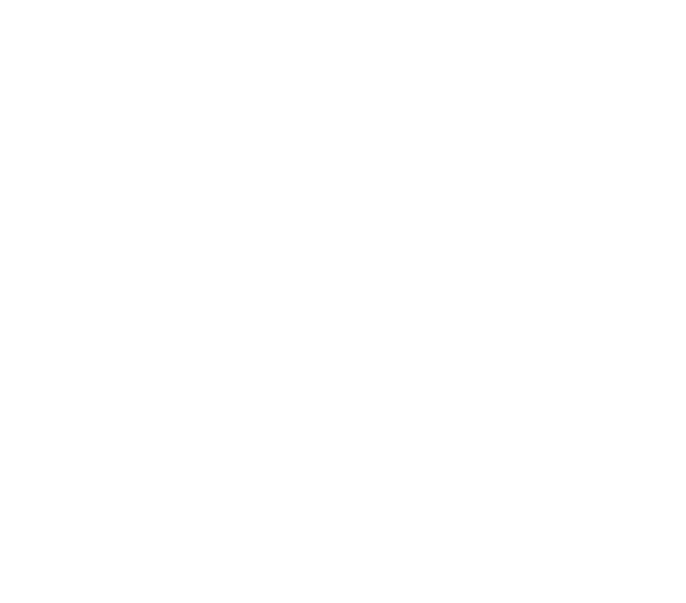
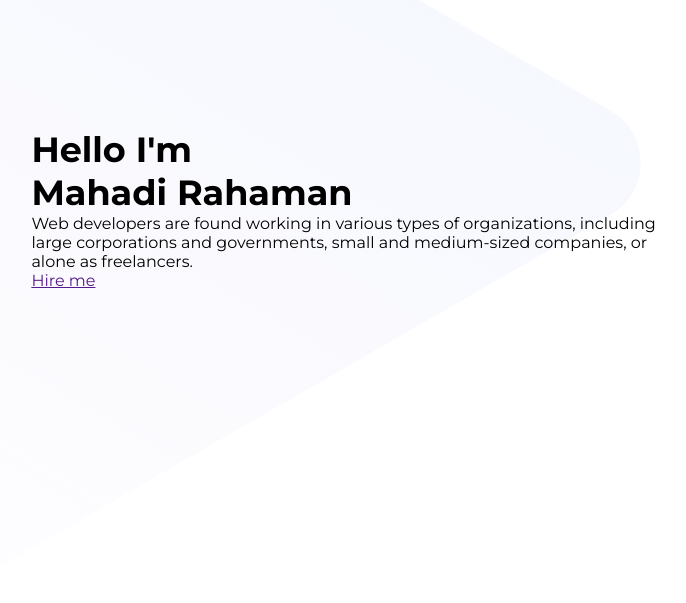
Before and after one commit to mahadirahman/personal-website, a plain HTML site: page index.html in a window 1280 px wide. Shown: the whole page, without its empty margins (71-757 px from the left). Drawn offline with Linux system fonts and the light colour scheme.

Commit message:
first section

```diff
--- a/index.html
+++ b/index.html
@@ -4,8 +4,20 @@
     <meta charset="UTF-8">
     <meta name="viewport" content="width=device-width, initial-scale=1.0">
     <title>Personal Website</title>
+    <link rel="stylesheet" href="style.css">
+    <link href="https://fonts.googleapis.com/css?family=Montserrat:400,700&display=swap" rel="stylesheet">
 </head>
 <body>
+    <section class="sec-bg">
+        <div class="half-width">
+            <h1>Hello I'm</h1>
+            <h1>Mahadi Rahaman</h1>
+            <p>Web developers are found working in various types of organizations, including large corporations and governments, small and medium-sized companies, or alone as freelancers.</p>
+            <a href="">Hire me</a>
+        </div>
+        <div>
 
+        </div>
+    </section>
 </body>
 </html>
--- /dev/null
+++ b/style.css
@@ -0,0 +1,19 @@
+*{
+    margin: 0;
+    font-family: 'Montserrat';
+}
+h1{
+    font-size: 35px;
+    font-weight: bold;
+}
+.sec-bg{
+    background-image: url("img/header-bg.png");
+    background-repeat: no-repeat;
+    height: 600px;
+    width: 100%;
+}
+.half-width{
+    width: 50%;
+    padding-top: 10%;
+    padding-left: 8%;
+}
```
